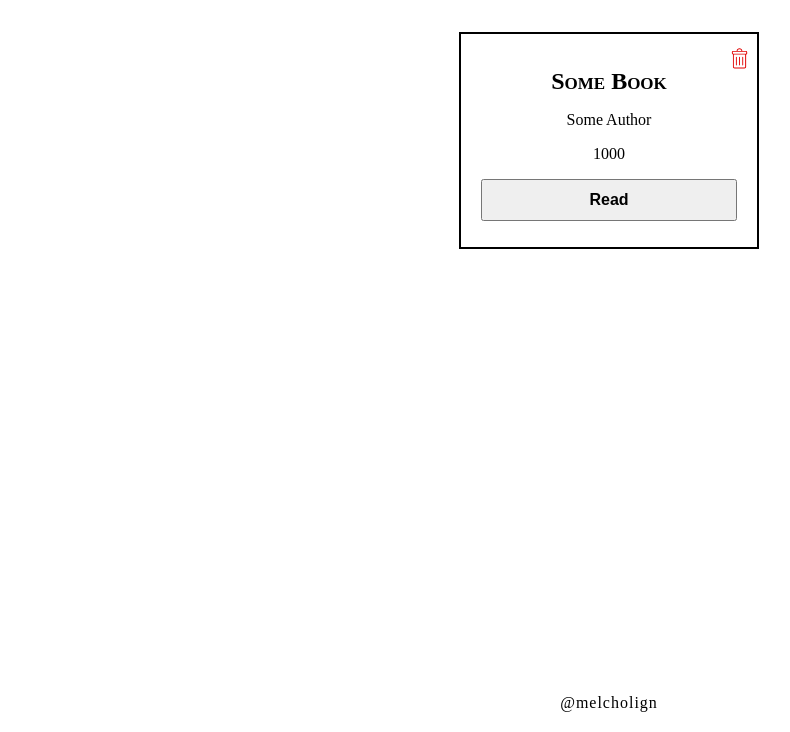
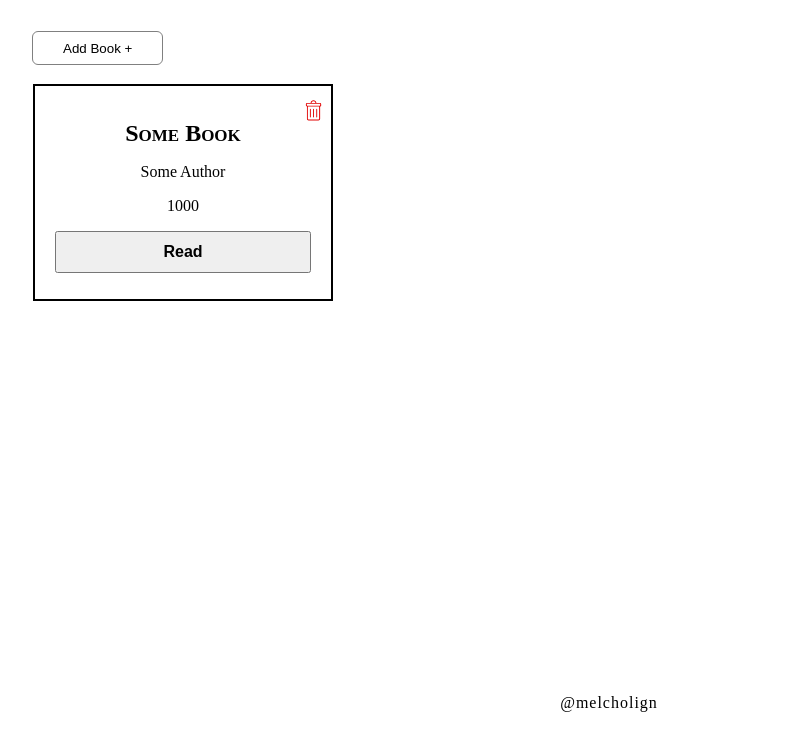
Before and after one commit to melcholign/MyLib, a plain HTML site: page index.html in a window 1280 px wide. Shown: the part 68-800 px from the top of the page, without its empty margins (31-821 px from the left). Drawn offline with Linux system fonts and the light colour scheme.

Commit message:
Design the add book button

```diff
--- a/index.html
+++ b/index.html
@@ -14,6 +14,8 @@
         <h1>MyLib</h1>
     </header>
     <main>
+        <div class="add-book"><button>Add Book +</button></div>
+        <div class="card-container">
             <div class="card">
                 <button class="delete">
                     <svg xmlns="http://www.w3.org/2000/svg" xmlns:xlink="http://www.w3.org/1999/xlink" version="1.1" x="0px"
@@ -26,6 +28,7 @@
                 <p class="book-pages">1000</p>
                 <p class="book-read"><button>Read</button></p>
             </div>
+        </div>
     </main>
     <footer>
         <a href="">@melcholign</a>
--- a/styles.css
+++ b/styles.css
@@ -5,11 +5,11 @@ body {
     flex-direction: column;
 }
 
-body > header {
+body>header {
     margin: 10px 0px;
 }
 
-body > header > h1 {
+body>header>h1 {
     margin: 0px;
     font-size: 3rem;
     font-weight: bold;
@@ -18,25 +18,49 @@ body > header > h1 {
     letter-spacing: 1px;
 }
 
-body > footer {
+body>footer {
     margin: 10px 0px 20px 0px;
     text-align: center;
 }
 
-body > footer > a {
+body>footer>a {
     text-decoration: none;
     color: black;
     letter-spacing: 1px;
 }
 
-body > main {
+body>main {
     flex: 1;
     padding: 25px min(100px, 5%);
+
+}
+
+.card-container {
+    margin-top: 20px;
     display: grid;
-    justify-content: center;
     grid-template-columns: repeat(auto-fit, minmax(200px, 300px));
     grid-auto-rows: max-content;
     gap: 10px;
+}
+
+.add-book button {
+    height: 2rem;
+    padding: 0px 30px;
+    background: transparent;
+    border: none;
+    border-radius: 5px;
+    outline: 1px solid grey;
+    cursor: pointer;
+}
+
+.add-book button:hover {
+    outline: 2px solid rgba(0, 0, 0, 0.5);
+}
+
+.add-book button:active {
+    outline: none;
+    color: gray;
+    background-color: whitesmoke;
 }
 
 .card {
@@ -53,11 +77,11 @@ body > main {
     margin-bottom: 0px;
 }
 
-.book-info > p:not(.book-read) {
+.book-info>p:not(.book-read) {
     margin: 5px;
 }
 
-.book-read > button {
+.book-read>button {
     box-sizing: border-box;
     width: 100%;
     padding: 10px;
```
Lines whose indentation alone changed are shown as unchanged.
